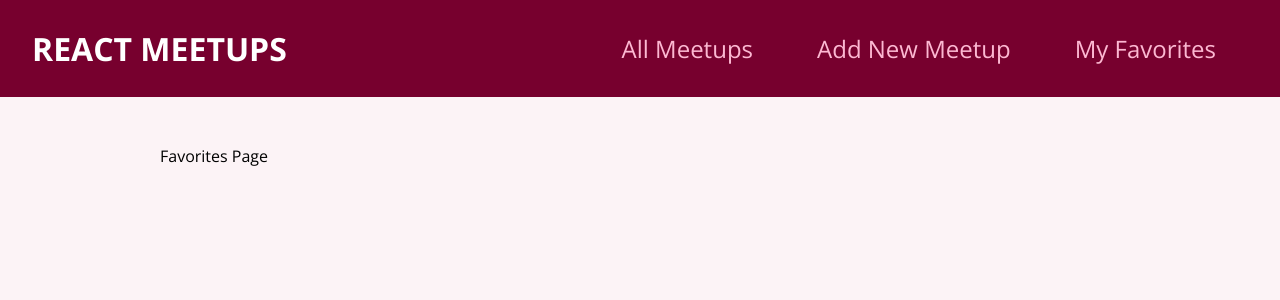
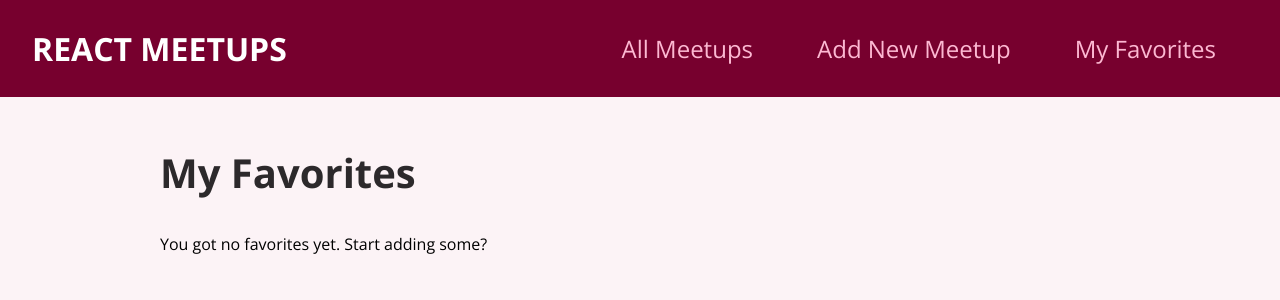
Before and after one commit to v1in/next-react-course, a React (Create React App) app in the folder _react-in-action/meetup/: page /favorites in a window 1280 px wide. Shown: the top 300 px of the page. Built offline with nearby package versions, Linux system fonts and the light colour scheme.

Commit message:
[react-in-action/meetup] update favorites page, used all favorites from context

```diff
--- a/_react-in-action/meetup/src/pages/Favorites.js
+++ b/_react-in-action/meetup/src/pages/Favorites.js
@@ -1,3 +1,23 @@
+import { useContext } from "react";
+
+import FavoritesContext from "../store/favorites-context";
+import MeetupList from "../components/meetups/MeetupList";
+
 export default function FavoritesPage() {
-  return <div>Favorites Page</div>;
+  const favoritesCtx = useContext(FavoritesContext);
+
+  let content;
+
+  if (favoritesCtx.totalFavorites === 0) {
+    content = <p>You got no favorites yet. Start adding some?</p>;
+  } else {
+    content = <MeetupList meetups={favoritesCtx.favorites} />;
+  }
+
+  return (
+    <section>
+      <h1>My Favorites</h1>
+      {content}
+    </section>
+  );
 }
```
